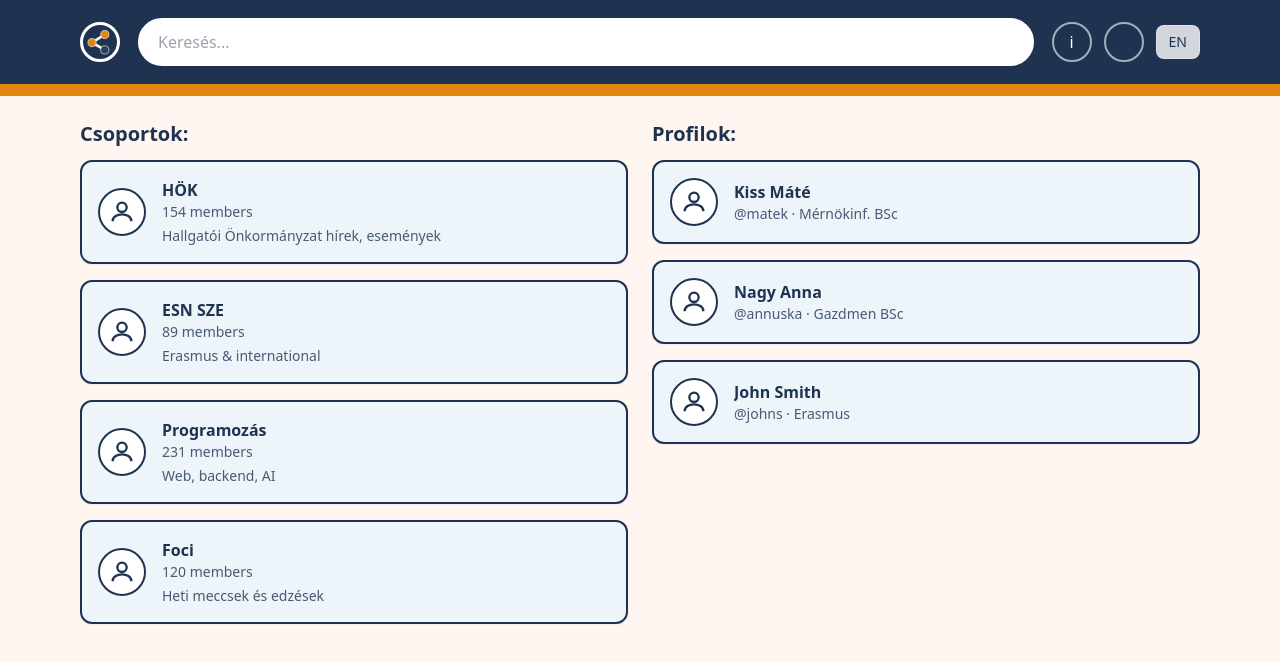
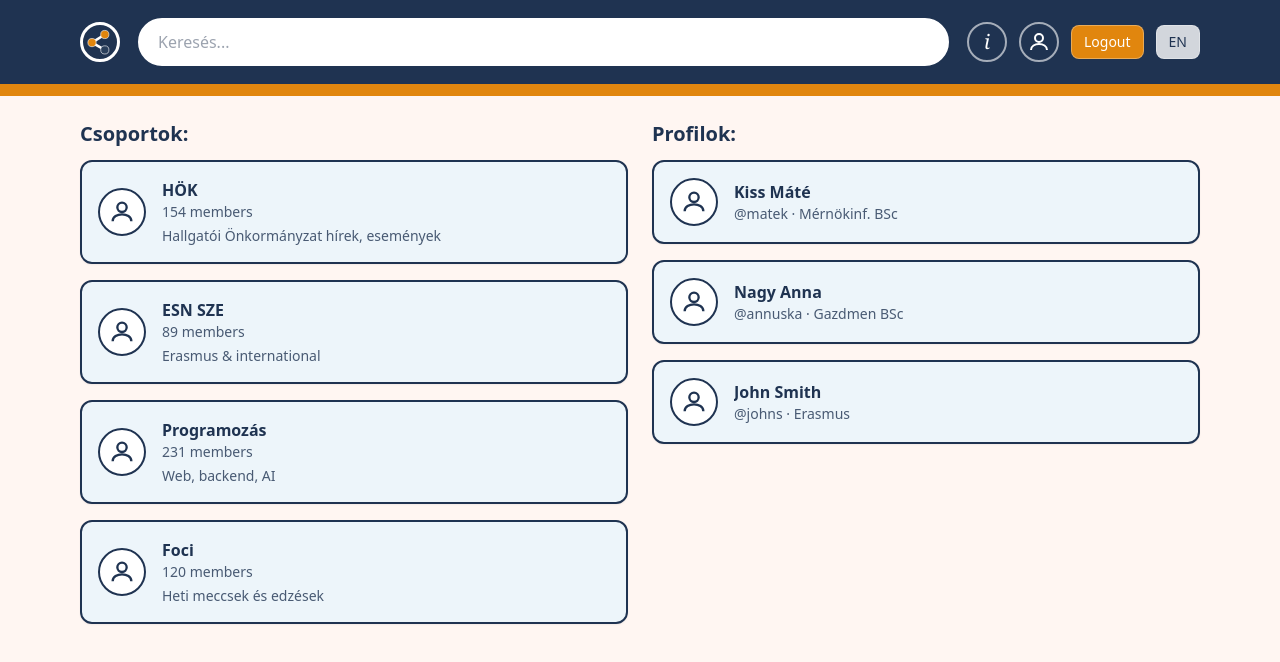
Before and after one commit to SZEConnect/SZEConnect, a React (Create React App) app in the folder szeconnect/: page /search in a window 1280 px wide. Shown: the top 662 px of the page. Built offline with nearby package versions, Linux system fonts and the light colour scheme; no server answers.

Commit message:
Add logout button and change design of UserButton and InfoButton in SearchResultsPage and GroupPage. Make info button appear in GroupPage.

```diff
--- a/szeconnect/src/pages/GroupPage.jsx
+++ b/szeconnect/src/pages/GroupPage.jsx
@@ -72,10 +72,40 @@ export default function GroupPage() {
             <h1 className="text-3xl md:text-4xl font-extrabold tracking-tight truncate">{group.name}</h1>
           </div>
           <div className="flex items-center gap-3">
-            <Link to="/info" className="hidden sm:inline w-10 h-10 inline-flex items-center justify-center rounded-full border-2 border-white/60 hover:bg-white/10" aria-label="Info">i</Link>
-            <div className="hidden md:block w-12 h-12"><LogoMark className="w-full h-full" variant="light" /></div>
-            <button onClick={() => setLang(lang === "hu" ? "en" : "hu")} className="rounded-lg border border-white/30 bg-white/80 backdrop-blur px-3 py-1.5 text-sm font-medium text-[#1F3351] hover:bg-white">{lang === "hu" ? "EN" : "HU"}</button>
-          </div>
+          {/* Info button - italic i */}
+          <Link
+            to="/info"
+            className="w-10 h-10 inline-flex items-center justify-center rounded-full border-2 border-white/60 hover:bg-white/10 text-xl italic font-serif"
+          >
+            i
+          </Link>
+
+          {/* User button - white icon */}
+          <Link
+            to="/profile"
+            className="w-10 h-10 inline-flex items-center justify-center rounded-full border-2 border-white/60 hover:bg-white/10"
+            aria-label="Profile"
+          >
+            <UserIcon className="w-6 h-6" stroke="#FFFFFF" />
+          </Link>
+
+          {/* Logout button */}
+          <button
+            onClick={() => navigate("/login")}
+            className="rounded-lg border border-white/30 bg-[#E1860E] text-white px-3 py-1.5 text-sm font-medium hover:bg-[#cf760c] transition"
+          >
+            Logout
+          </button>
+
+          {/* Language toggle */}
+          <button
+            onClick={() => setLang(lang === "hu" ? "en" : "hu")}
+            className="rounded-lg border border-white/30 bg-white/80 backdrop-blur px-3 py-1.5 text-sm font-medium text-[#1F3351] hover:bg-white"
+          >
+            {lang === "hu" ? "EN" : "HU"}
+          </button>
+        </div>
+
         </div>
         <div className="h-3 bg-[#E1860E]" />
       </header>
--- a/szeconnect/src/pages/SearchResultsPage.jsx
+++ b/szeconnect/src/pages/SearchResultsPage.jsx
@@ -68,10 +68,35 @@ export default function SearchResultsPage() {
           </form>
 
           <div className="flex items-center gap-3">
-            <Link to="/info" className="w-10 h-10 inline-flex items-center justify-center rounded-full border-2 border-white/60 hover:bg-white/10">i</Link>
-            <Link to="/profile" className="w-10 h-10 inline-flex items-center justify-center rounded-full border-2 border-white/60 hover:bg-white/10" aria-label="Profile">
-              <UserIcon className="w-6 h-6" />
+            {/* Info button - italic i */}
+            <Link
+              to="/info"
+              className="w-10 h-10 inline-flex items-center justify-center rounded-full border-2 border-white/60 hover:bg-white/10 text-xl italic font-serif"
+            >
+              i
             </Link>
+
+            {/* User button - white icon */}
+            <Link
+              to="/profile"
+              className="w-10 h-10 inline-flex items-center justify-center rounded-full border-2 border-white/60 hover:bg-white/10"
+              aria-label="Profile"
+            >
+              <UserIcon className="w-6 h-6" stroke="#FFFFFF" />
+            </Link>
+
+            {/* Logout button */}
+            <button
+              onClick={() => {
+                // For now, just navigate to login (until backend auth is done)
+                navigate("/login");
+              }}
+              className="rounded-lg border border-white/30 bg-[#E1860E] text-white px-3 py-1.5 text-sm font-medium hover:bg-[#cf760c] transition"
+            >
+              Logout
+            </button>
+
+            {/* Language toggle */}
             <button
               onClick={() => setLang(lang === "hu" ? "en" : "hu")}
               className="rounded-lg border border-white/30 bg-white/80 backdrop-blur px-3 py-1.5 text-sm font-medium text-[#1F3351] hover:bg-white"
@@ -79,6 +104,7 @@ export default function SearchResultsPage() {
               {lang === "hu" ? "EN" : "HU"}
             </button>
           </div>
+
         </div>
         <div className="h-3 bg-[#E1860E]" />
       </header>
@@ -157,9 +183,9 @@ function LogoMark({ className = "", variant = "light" }) {
   );
 }
 
-function UserIcon({ className = "" }) {
+function UserIcon({ className = "", stroke = "#1F3351" }) {
   return (
-    <svg viewBox="0 0 24 24" className={className} fill="none" stroke="#1F3351" strokeWidth="2">
+    <svg viewBox="0 0 24 24" className={className} fill="none" stroke={stroke} strokeWidth="2">
       <circle cx="12" cy="8" r="4" />
       <path d="M4 20c0-4 4-6 8-6s8 2 8 6" />
     </svg>
```
